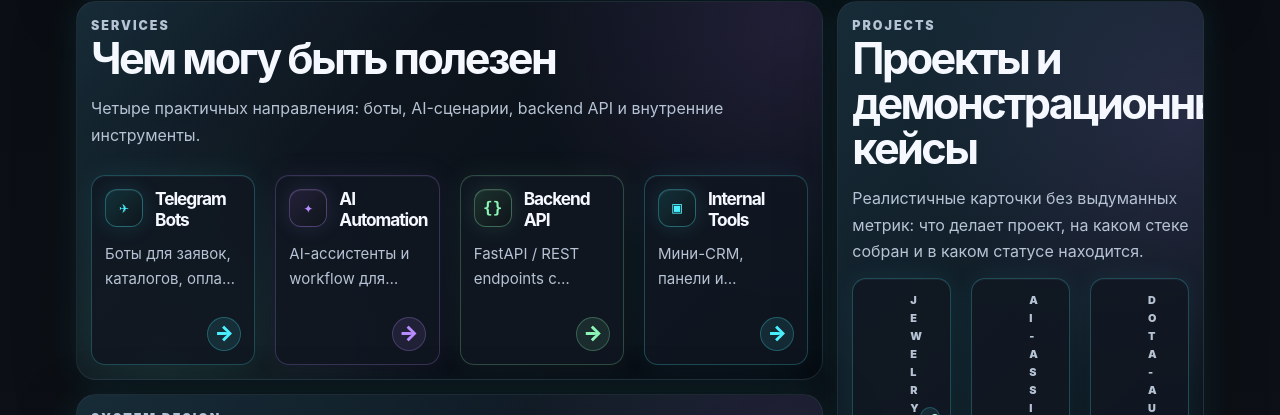
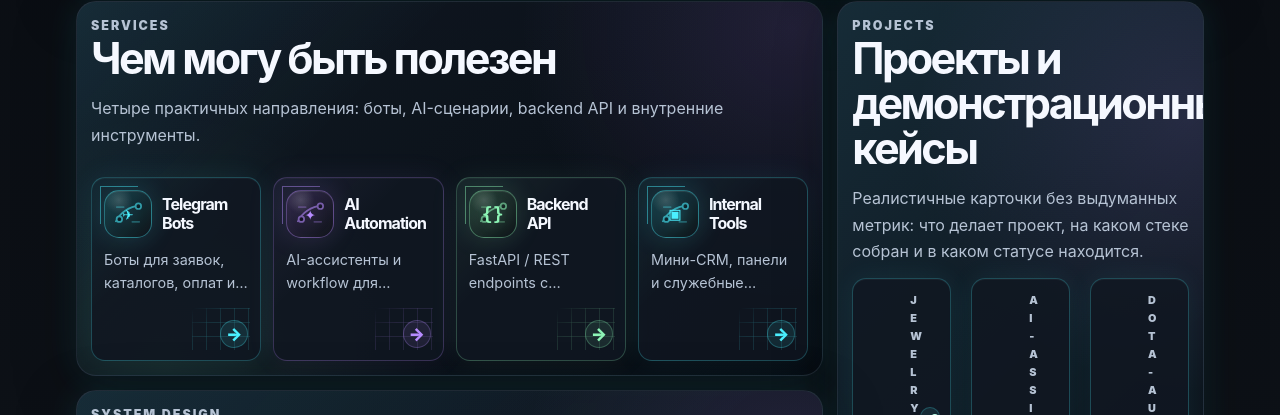
Before and after one commit to CatCodeArbelin/portfolio, a React (Vite) app in the folder frontend/: page / in a window 1280 px wide. Shown: the part 885-1300 px from the top of the page. Built offline with nearby package versions, Linux system fonts and the light colour scheme; no server answers.

Commit message:
Polish service cards layout

```diff
--- a/frontend/src/components/ServicesSection.tsx
+++ b/frontend/src/components/ServicesSection.tsx
@@ -22,11 +22,11 @@
 
 const serviceTitles = new Set<string>(serviceFallbacks.map((service) => service.title));
 
-const serviceMarkers: Record<ServiceCard['title'], string> = {
-  'Telegram Bots': '✈',
-  'AI Automation': '✦',
-  'Backend API': '{}',
-  'Internal Tools': '▣',
+const serviceMarkers: Record<ServiceCard['title'], { label: string; glyph: string }> = {
+  'Telegram Bots': { label: 'bot route', glyph: '✈' },
+  'AI Automation': { label: 'ai spark', glyph: '✦' },
+  'Backend API': { label: 'api nodes', glyph: '{}' },
+  'Internal Tools': { label: 'tool grid', glyph: '▣' },
 };
 
 const serviceAccentClasses: Record<ServiceCard['title'], string> = {
@@ -64,6 +64,20 @@
   );
 
   return features.length > 0 ? features : undefined;
+}
+
+function ServiceIcon({ marker }: { marker: { label: string; glyph: string } }) {
+  return (
+    <span className="iconBox" aria-hidden="true" data-label={marker.label}>
+      <svg className="iconBoxSvg" viewBox="0 0 44 44" focusable="false">
+        <path className="iconBoxTrack" d="M8 30.5C14.5 18 24 13.5 36 12" />
+        <path className="iconBoxTrack iconBoxTrackSoft" d="M9 14h8M27 31h8" />
+        <circle className="iconBoxNode" cx="12" cy="28" r="3.2" />
+        <circle className="iconBoxNode" cx="34" cy="13" r="3.2" />
+      </svg>
+      <span className="iconBoxGlyph">{marker.glyph}</span>
+    </span>
+  );
 }
 
 function getStableServices(servicesStateData: ServiceCard[] | undefined): ServiceCard[] {
@@ -108,9 +122,7 @@
         {services.map((service) => (
           <article className={`contentCard serviceCard ${serviceAccentClasses[service.title]}`} key={service.title}>
             <div className="serviceCardHeader">
-              <span className="iconBox" aria-hidden="true">
-                {serviceMarkers[service.title]}
-              </span>
+              <ServiceIcon marker={serviceMarkers[service.title]} />
               <h3>{service.title}</h3>
             </div>
             <p className="serviceDescription">{serviceDescriptions[service.title]}</p>
--- a/frontend/src/styles.css
+++ b/frontend/src/styles.css
@@ -983,6 +983,7 @@
 
 .servicesGrid {
   grid-template-columns: 1fr;
+  gap: 12px;
 }
 
 .projectsGrid {
@@ -1056,13 +1057,56 @@
 }
 
 .serviceCard {
+  position: relative;
   display: flex;
   flex-direction: column;
+  gap: 10px;
+  min-height: 134px;
   height: 100%;
+  padding: 12px;
+  overflow: hidden;
   border-color: rgba(var(--accent-rgb, 75, 240, 255), 0.24);
+  background:
+    linear-gradient(135deg, rgba(var(--accent-rgb, 75, 240, 255), 0.07), transparent 38%),
+    var(--surface);
   box-shadow:
     inset 0 1px 0 rgba(255, 255, 255, 0.035),
     0 0 30px rgba(var(--accent-rgb, 75, 240, 255), 0.07);
+}
+
+.serviceCard::before,
+.serviceCard::after {
+  position: absolute;
+  z-index: 0;
+  pointer-events: none;
+  content: '';
+}
+
+.serviceCard::before {
+  inset: 8px auto auto 8px;
+  width: 38px;
+  height: 38px;
+  border-top: 1px solid rgba(var(--accent-rgb, 75, 240, 255), 0.45);
+  border-left: 1px solid rgba(var(--accent-rgb, 75, 240, 255), 0.45);
+}
+
+.serviceCard::after {
+  right: 10px;
+  bottom: 10px;
+  width: 58px;
+  height: 42px;
+  opacity: 0.34;
+  background-image:
+    linear-gradient(rgba(var(--accent-rgb, 75, 240, 255), 0.36) 1px, transparent 1px),
+    linear-gradient(90deg, rgba(var(--accent-rgb, 75, 240, 255), 0.36) 1px, transparent 1px);
+  background-size: 14px 14px;
+  -webkit-mask-image: linear-gradient(135deg, transparent, #000 36%);
+  mask-image: linear-gradient(135deg, transparent, #000 36%);
+}
+
+.serviceCard > * {
+  position: relative;
+  z-index: 1;
 }
 
 .serviceCardHeader,
@@ -1105,6 +1149,8 @@
 }
 
 .serviceCardHeader {
+  gap: 10px;
+  align-items: center;
   justify-content: flex-start;
 }
 
@@ -1113,26 +1159,33 @@
   margin-bottom: 0;
 }
 
+.serviceCard h3 {
+  font-size: 1rem;
+  line-height: 1.16;
+}
+
 .serviceDescription {
   display: -webkit-box;
   margin: 0;
+  min-height: 2.7em;
   overflow: hidden;
   color: var(--text-muted);
-  font-size: 0.94rem;
-  line-height: 1.5;
+  font-size: 0.9rem;
+  line-height: 1.35;
   -webkit-box-orient: vertical;
   -webkit-line-clamp: 2;
+  line-clamp: 2;
 }
 
 .cardArrow {
   display: inline-grid;
   place-items: center;
-  width: 34px;
-  height: 34px;
+  width: 28px;
+  height: 28px;
   margin-top: auto;
   margin-left: auto;
   color: var(--accent, var(--cyan));
-  font-size: 1.28rem;
+  font-size: 1.08rem;
   font-weight: 900;
   line-height: 1;
   background: rgba(var(--accent-rgb, 75, 240, 255), 0.1);
@@ -1141,24 +1194,62 @@
 }
 
 .iconBox {
+  position: relative;
   display: inline-grid;
   flex: 0 0 auto;
   place-items: center;
-  width: 38px;
-  height: 38px;
+  width: 48px;
+  height: 48px;
+  overflow: hidden;
   color: var(--accent, var(--cyan));
   font-family: ui-monospace, SFMono-Regular, Consolas, "Liberation Mono", monospace;
-  font-size: 1rem;
+  font-size: 1.14rem;
   font-weight: 950;
   line-height: 1;
   background:
-    linear-gradient(135deg, rgba(var(--accent-rgb, 75, 240, 255), 0.16), rgba(255, 255, 255, 0.035)),
-    rgba(3, 7, 12, 0.62);
-  border: 1px solid rgba(var(--accent-rgb, 75, 240, 255), 0.32);
-  border-radius: 12px;
+    radial-gradient(circle at 30% 20%, rgba(255, 255, 255, 0.16), transparent 28%),
+    linear-gradient(135deg, rgba(var(--accent-rgb, 75, 240, 255), 0.24), rgba(255, 255, 255, 0.035)),
+    rgba(3, 7, 12, 0.7);
+  border: 1px solid rgba(var(--accent-rgb, 75, 240, 255), 0.38);
+  border-radius: 15px;
   box-shadow:
-    inset 0 1px 0 rgba(255, 255, 255, 0.07),
-    0 0 22px rgba(var(--accent-rgb, 75, 240, 255), 0.12);
+    inset 0 1px 0 rgba(255, 255, 255, 0.08),
+    0 0 26px rgba(var(--accent-rgb, 75, 240, 255), 0.15);
+}
+
+.iconBoxSvg {
+  position: absolute;
+  inset: 4px;
+  width: calc(100% - 8px);
+  height: calc(100% - 8px);
+  opacity: 0.58;
+}
+
+.iconBoxTrack,
+.iconBoxNode {
+  fill: none;
+  stroke: currentColor;
+  stroke-linecap: round;
+  stroke-linejoin: round;
+  stroke-width: 2;
+}
+
+.iconBoxTrackSoft {
+  opacity: 0.5;
+}
+
+.iconBoxNode {
+  fill: rgba(3, 7, 12, 0.9);
+}
+
+.iconBoxGlyph {
+  position: relative;
+  z-index: 1;
+  display: inline-grid;
+  place-items: center;
+  min-width: 24px;
+  min-height: 24px;
+  text-shadow: 0 0 16px rgba(var(--accent-rgb, 75, 240, 255), 0.55);
 }
 
 .compactLabel {
```
